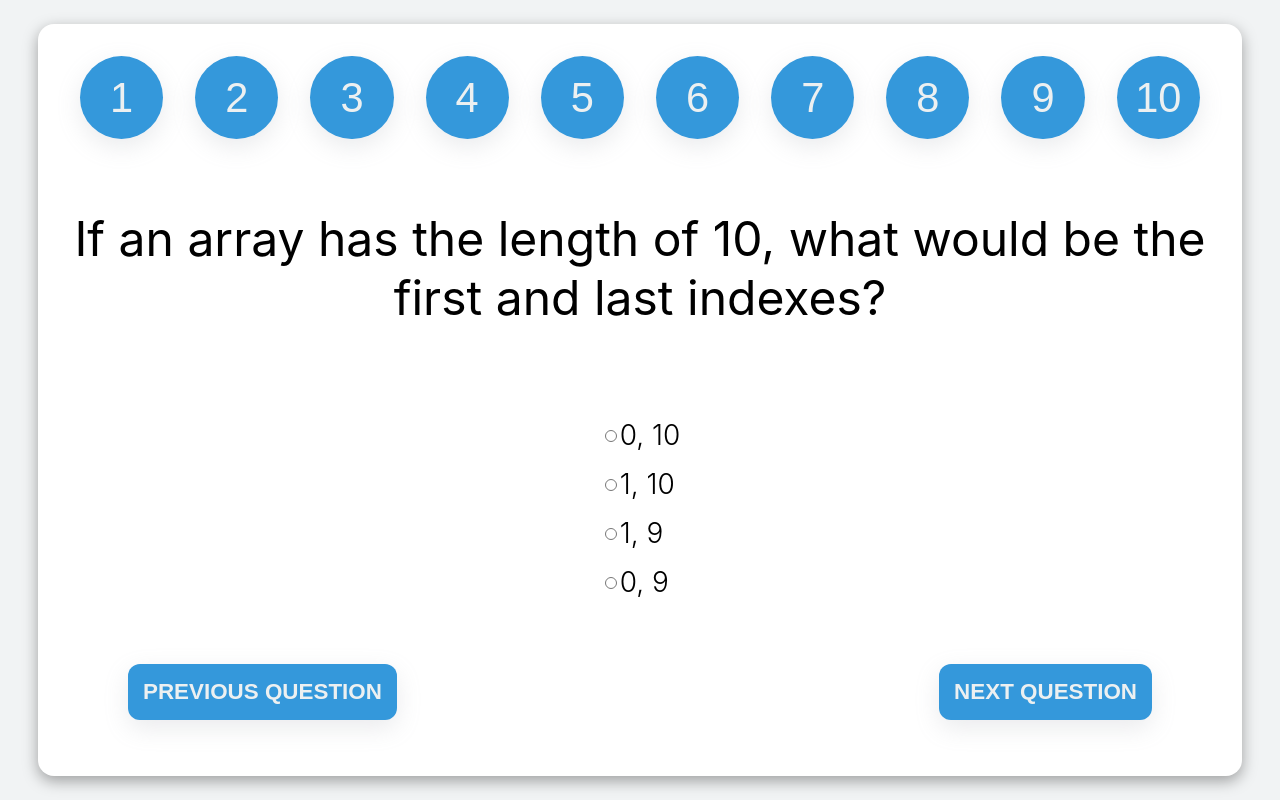
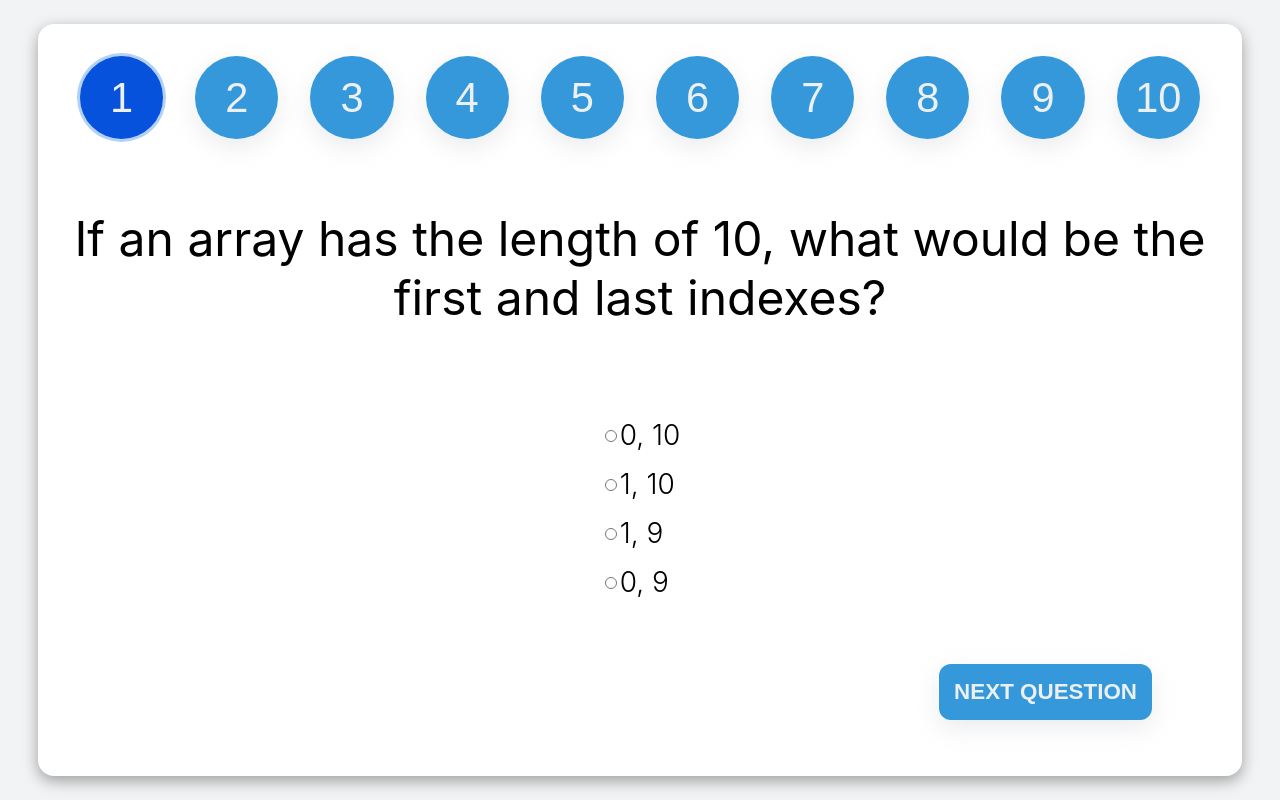
Before and after one commit to AronovSergey/Appleseeds_Weekend_Project_Multiple-Choice-Question, a React (Create React App) app: page / in a window 1280 px wide. Built offline with nearby package versions, Linux system fonts and the light colour scheme.

Commit message:
add some styling

```diff
--- a/src/components/button/Button.js
+++ b/src/components/button/Button.js
@@ -1,16 +1,17 @@
 import React from 'react'
 
-const Button = ({ text, onClick, type }) => {
+const Button = ({ text, onClick, type, selectedQuestion }) => {
     return (
         <button
-            className="btn"
+            className={`btn ${(type === "next"&& selectedQuestion === 9) ? "secondary" : ""}`}
             style={{
                 left: type === "previous" ? "10%" : "",
-                right: type === "next" ? "10%" : ""
+                right: type === "next" ? "10%" : "",
+                display: (type === "previous" && selectedQuestion === 0) ? "none" : "",
             }}
             onClick={onClick}
         >
-            {text}
+            {(type === "next"&& selectedQuestion === 9) ? "Submit" : text}
         </button>
     )
 }
--- a/src/components/main/Main.js
+++ b/src/components/main/Main.js
@@ -42,12 +42,14 @@ export default class Main extends Component {
                     text="NEXT QUESTION"
                     type="next"
                     onClick={() => this.onNextClick()}
+                    selectedQuestion={this.state.selectedQuestion}
                 />
 
                 <Button
                     text="PREVIOUS QUESTION"
                     type="previous"
                     onClick={() => this.onPreviousClick()}
+                    selectedQuestion={this.state.selectedQuestion}
                 />
             </div>
         )
--- a/src/components/questionsNavbar/QuestionsNavbar.js
+++ b/src/components/questionsNavbar/QuestionsNavbar.js
@@ -1,6 +1,6 @@
 import React from 'react';
 
-const QuestionsNavbar = ({ numberOfQuestions, onClick }) => {
+const QuestionsNavbar = ({ numberOfQuestions, onClick, selectedQuestion }) => {
     const length = (90 - 25) / numberOfQuestions;
     return (
         <div className="navbar">
@@ -8,7 +8,7 @@ const QuestionsNavbar = ({ numberOfQuestions, onClick }) => {
                 [...Array(10).keys()].map( i => (
                     <button
                         key={i}
-                        className="navbar__btn"
+                        className={`navbar__btn ${selectedQuestion === i ? "secondary" : ""}`}
                         style={{
                             height: `${length}vw`,
                             width: `${length}vw`,
--- a/src/index.css
+++ b/src/index.css
@@ -24,3 +24,8 @@ button {
   outline: inherit;
   box-shadow: rgba(149, 157, 165, 0.2) 0px 8px 24px;
 }
+
+.secondary {
+  background-color: #0652DD;
+  box-shadow: rgba(3, 102, 214, 0.3) 0px 0px 0px 3px;
+}
```
